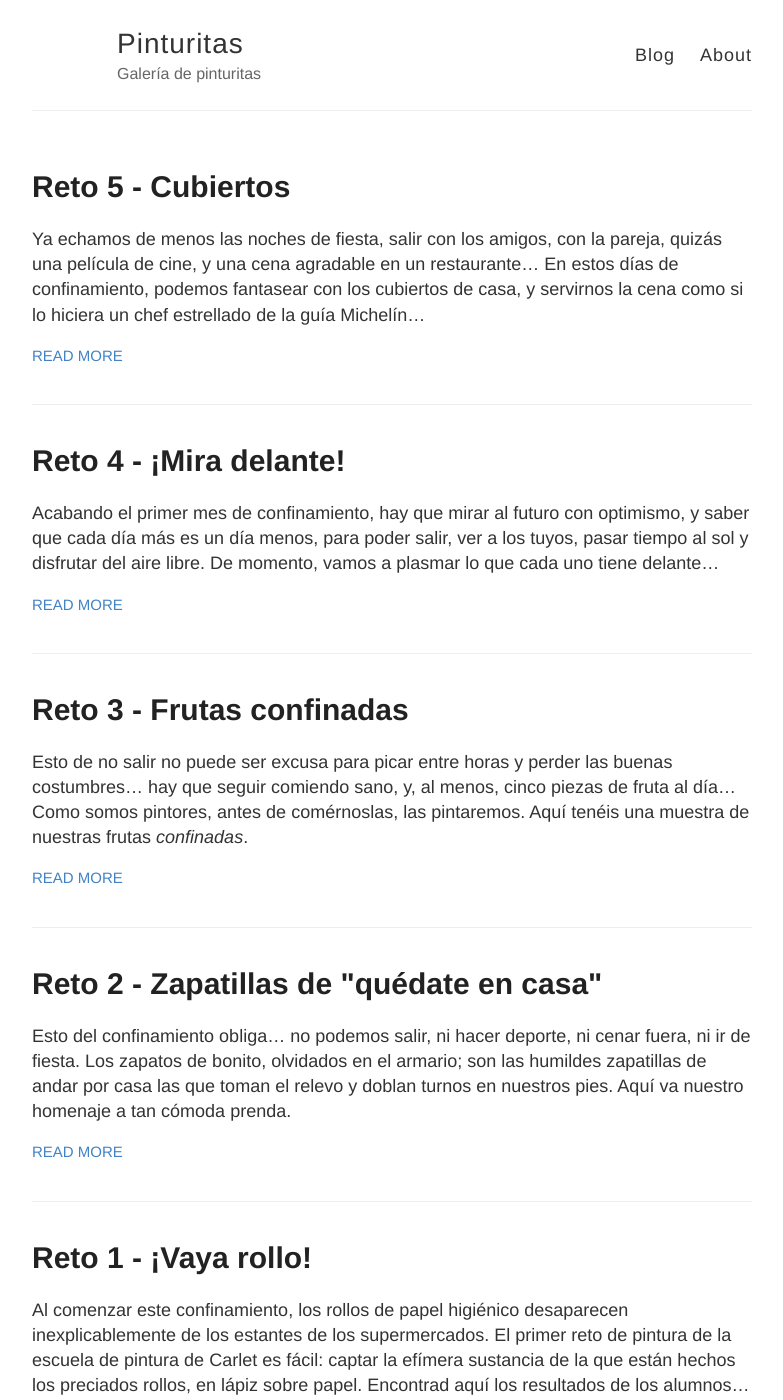
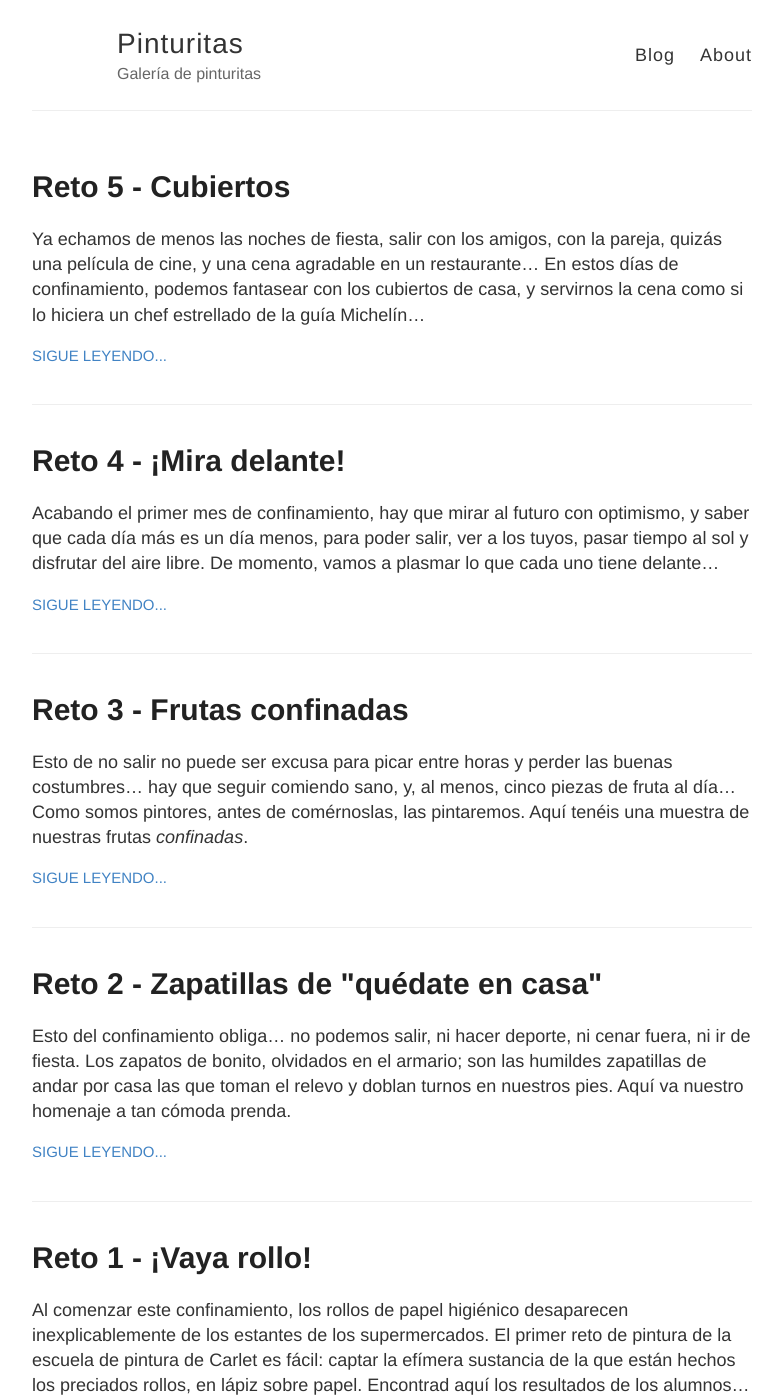
Before and after one commit to pinturitas/pinturitas.github.io, a Jekyll site: the page built from index.html, in a window 1280 px wide and 1400 px high. Shown: the whole window, without its empty margins (248-1031 px from the left). Built offline with Jekyll 4.4.1, drawn with Linux system fonts in a browser that asks for light colours; some of the changed text lies outside the part shown.

Commit message:
nombre en licencia y traducir index.html

```diff
--- a/index.html
+++ b/index.html
@@ -12,7 +12,7 @@
         {{ post.excerpt }}
       </div>
 
-      <a href="{{ site.baseurl }}{{ post.url }}" class="read-more">Read More</a>
+      <a href="{{ site.baseurl }}{{ post.url }}" class="read-more">Sigue leyendo...</a>
     </article>
   {% endfor %}
 </div>
```
Also changed, not shown: 1 other file.
